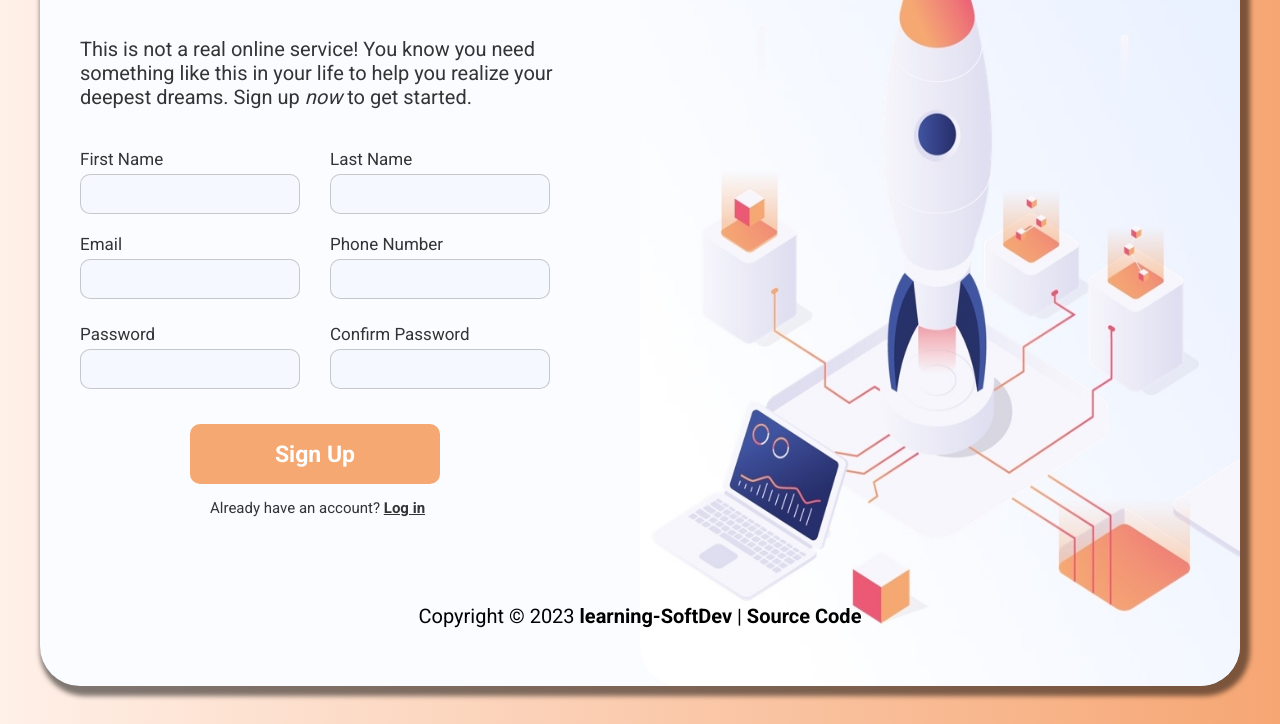
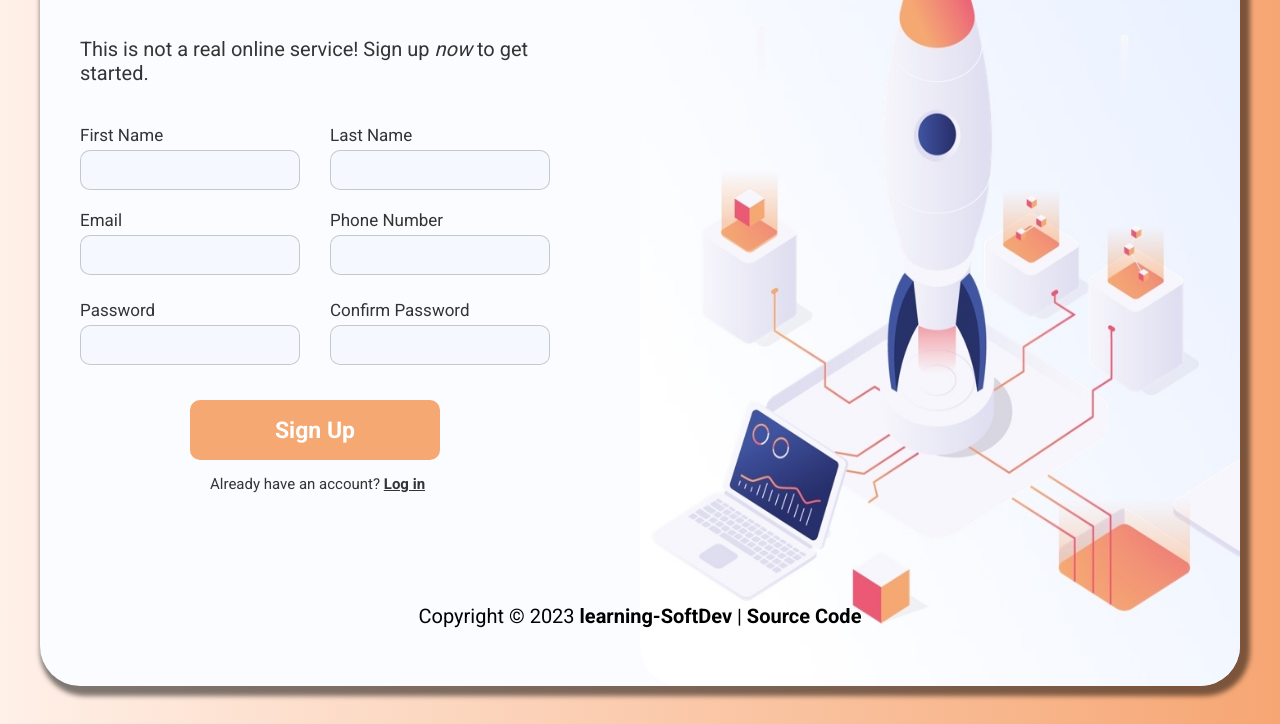
Before and after one commit to learning-SoftDev/sign-up-form, a plain HTML site: page index.html in a window 1280 px wide. Shown: the part 152-876 px from the top of the page. Drawn offline with Linux system fonts and the light colour scheme.

Commit message:
Update index.html

```diff
--- a/index.html
+++ b/index.html
@@ -14,8 +14,7 @@
         <div class="form-section">
           <div class="header">
             <p>
-              This is not a real online service! You know you need something like this in your life
-              to help you realize your deepest dreams. Sign up
+              This is not a real online service! Sign up
               <em>now</em> to get started.
             </p>
           </div>
```
